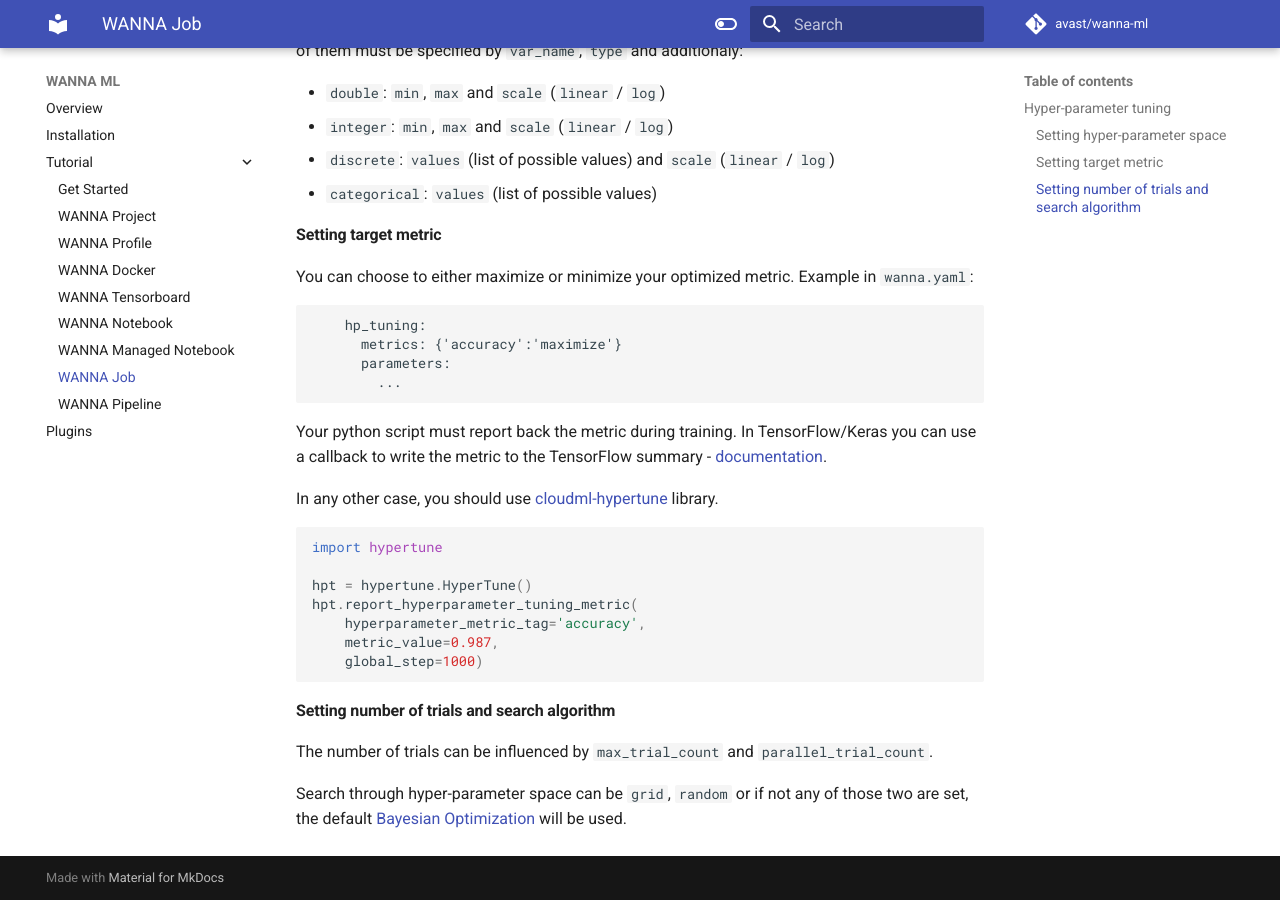
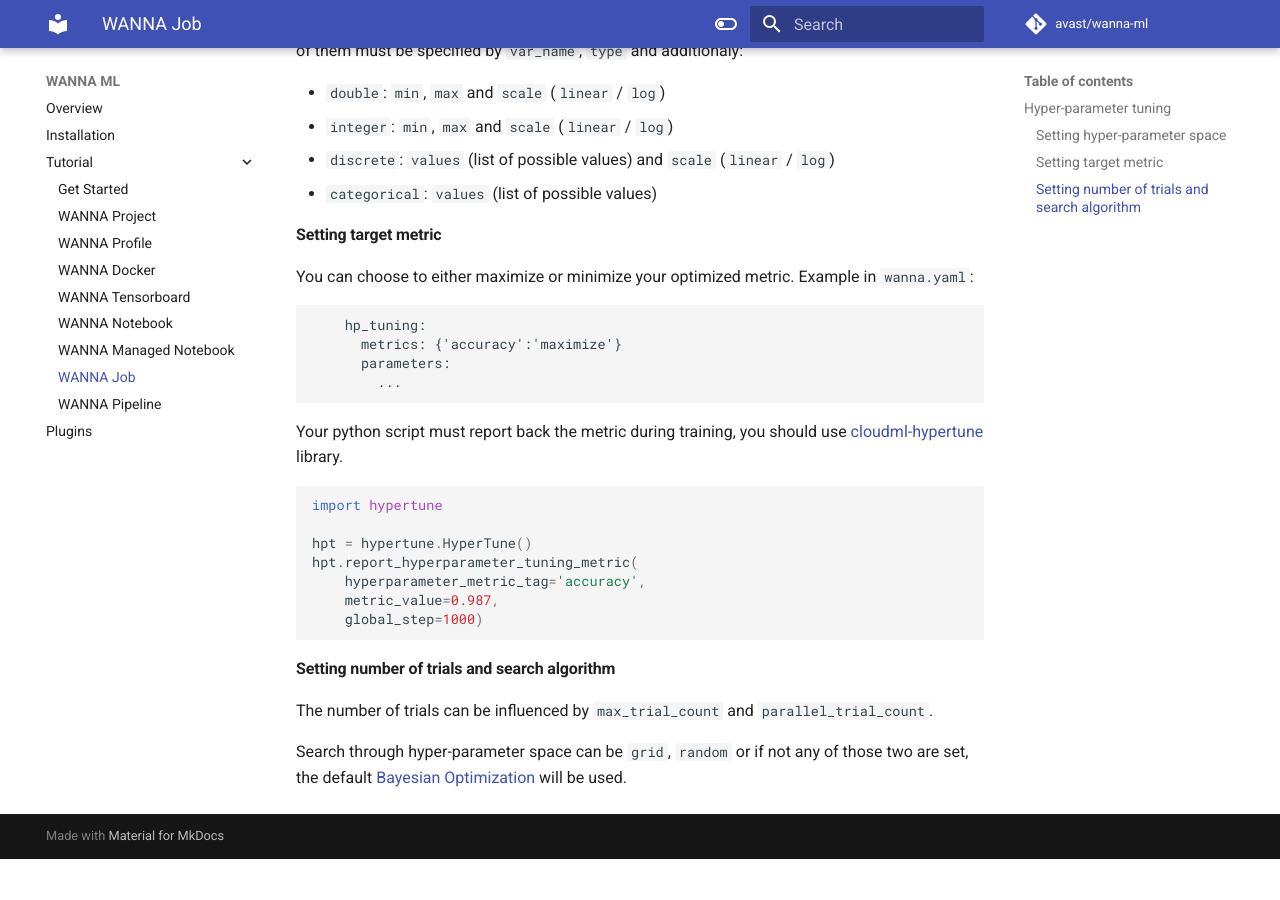
Before and after one commit to avast/wanna-ml, an MkDocs documentation site: the page built from docs/tutorial/job.md, in a window 1280 px wide and 900 px high, scrolled down 1240 px. Built offline with MkDocs 1.6.1 and Material for MkDocs 9.7.7, drawn with Linux system fonts in a browser that asks for light colours; comment, search, counter and statistics services are not loaded; after the commit the page ends 2099 px from its top, so only the background shows below that.

````diff
--- a/docs/tutorial/job.md
+++ b/docs/tutorial/job.md
@@ -21,7 +21,7 @@ A custom job can be simply converted to a hyper-parameter tuning job just by add
 one extra parameter called `hp_tuning`. This will start a series of jobs (instead of just one job)
 and try to find the best combination of hyper-parameters in regard to a target variable that you specify.
 
-Read [the official documentation](https://cloud.google.com/ai-platform/training/docs/using-hyperparameter-tuning) for more information.
+Read [the official documentation](https://cloud.google.com/vertex-ai/docs/training/hyperparameter-tuning-overview) for more information.
 
 In general, you have to set which hyper-parameters are changeable, which metric you want to optimize over
 and how many trials you want to run. You also need to adjust your training script so it would accept
@@ -73,10 +73,7 @@ You can choose to either maximize or minimize your optimized metric. Example in
         ...
 ```
 
-Your python script must report back the metric during training. In TensorFlow/Keras you can use
-a callback to write the metric to the TensorFlow summary - [documentation](https://cloud.google.com/ai-platform/training/docs/using-hyperparameter-tuning#tensorflow_with_a_runtime_version).
-
-In any other case, you should use [cloudml-hypertune](https://github.com/GoogleCloudPlatform/cloudml-hypertune) library.
+Your python script must report back the metric during training, you should use [cloudml-hypertune](https://github.com/GoogleCloudPlatform/cloudml-hypertune) library.
 
 ```
 import hypertune
````
